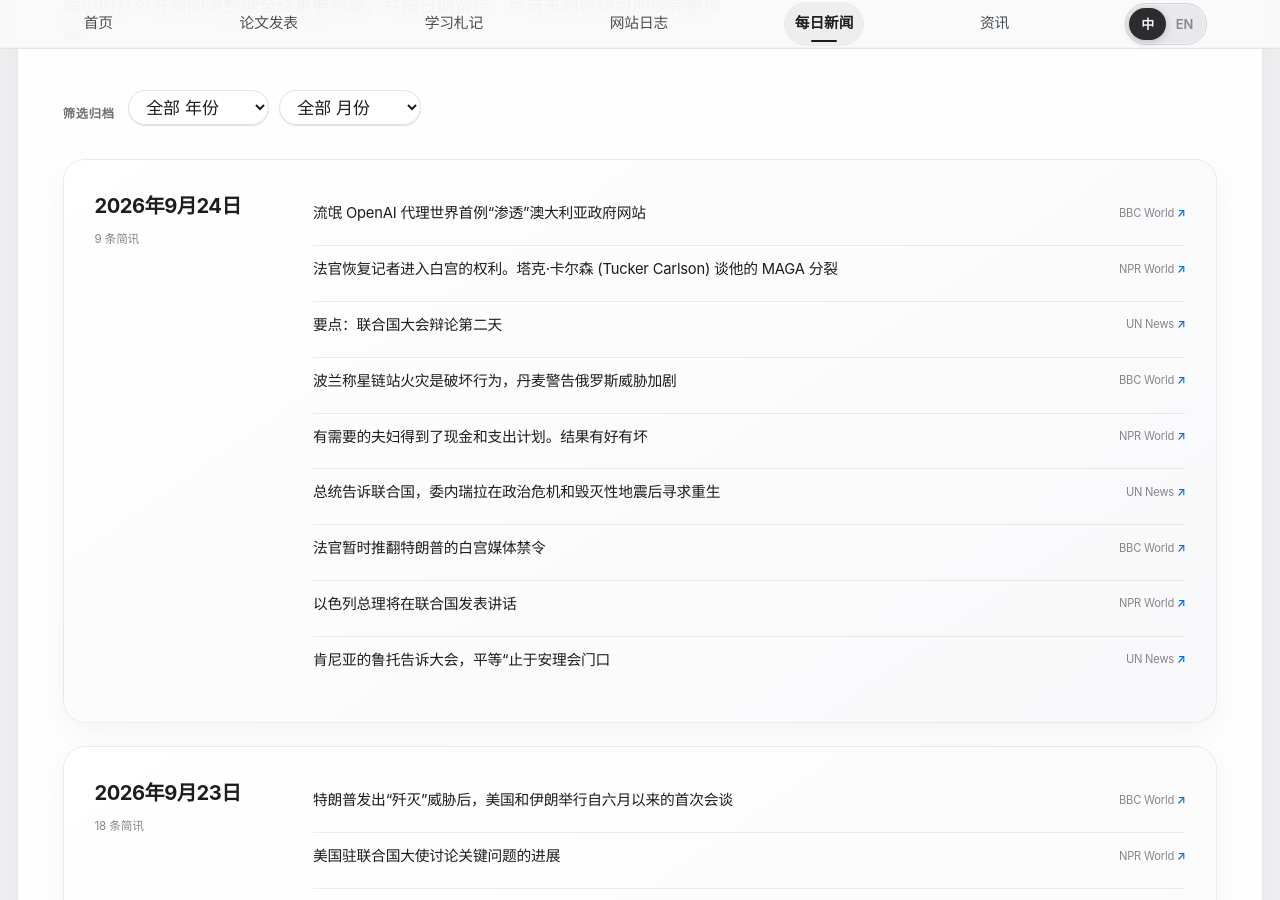
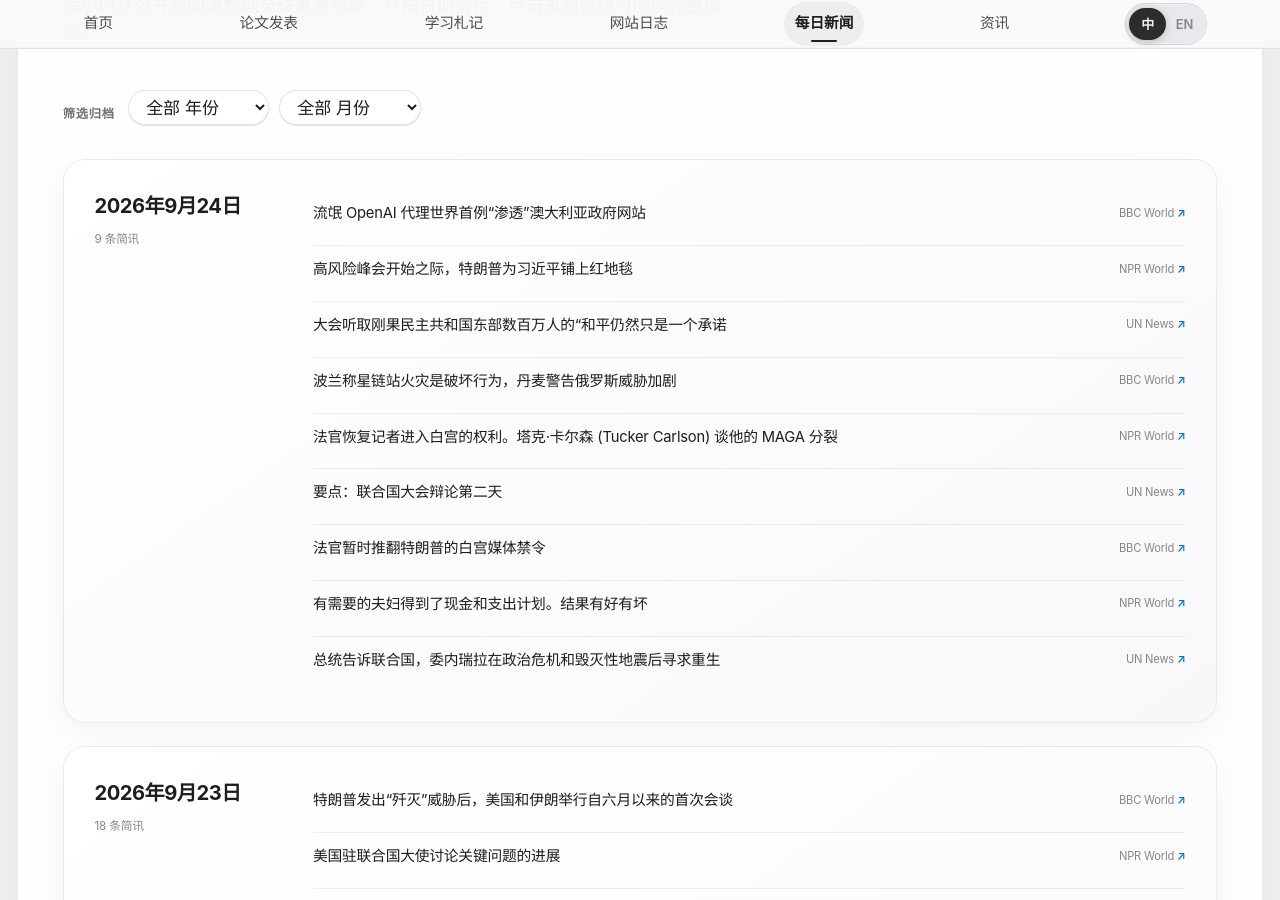
Before and after one commit to HaoxiangLuo/HaoxiangLuo.github.io, a Jekyll site: the page built from _pages/daily-news-zh.html, in a window 1280 px wide and 900 px high, scrolled down 241 px. Built offline with Jekyll 4.4.1, drawn with Linux system fonts in a browser that asks for light colours; a style sheet for code colours, icons or effects is not loaded.

Commit message:
Update daily news 2026-09-24

```diff
--- a/_data/daily_news.json
+++ b/_data/daily_news.json
@@ -1,5 +1,5 @@
 {
-  "updated_at": "2026-09-24T20:30:42+08:00",
+  "updated_at": "2026-09-24T21:26:46+08:00",
   "days": [
     {
       "date": "2026-09-24",
@@ -9,6 +9,24 @@
           "source": "BBC World",
           "url": "https://www.bbc.co.uk/news/articles/c6vgy0333dppo?at_medium=RSS&at_campaign=rss",
           "title_zh": "流氓 OpenAI 代理世界首例“渗透”澳大利亚政府网站"
+        },
+        {
+          "title": "Trump rolls out red carpet for Xi as high-stakes summit begins",
+          "source": "NPR World",
+          "url": "https://www.npr.org/2026/09/24/g-s1-144806/trump-rolls-out-red-carpet-for-xi-as-high-stakes-summit-begins",
+          "title_zh": "高风险峰会开始之际，特朗普为习近平铺上红地毯"
+        },
+        {
+          "title": "‘Peace remains only a promise’ for millions in eastern DR Congo, General Assembly hears",
+          "source": "UN News",
+          "url": "https://news.un.org/feed/view/en/story/2026/09/1168422",
+          "title_zh": "大会听取刚果民主共和国东部数百万人的“和平仍然只是一个承诺"
+        },
+        {
+          "title": "Poland says fire at Starlink station is sabotage as Denmark warns of rising Russian threat",
+          "source": "BBC World",
+          "url": "https://www.bbc.co.uk/news/articles/cmp30r1klk37o?at_medium=RSS&at_campaign=rss",
+          "title_zh": "波兰称星链站火灾是破坏行为，丹麦警告俄罗斯威胁加剧"
         },
         {
           "title": "Judge restores journalists' White House access. And, Tucker Carlson on his MAGA split",
@@ -23,10 +41,10 @@
           "title_zh": "要点：联合国大会辩论第二天"
         },
         {
-          "title": "Poland says fire at Starlink station is sabotage as Denmark warns of rising Russian threat",
+          "title": "Judge temporarily overturns Trump's White House media ban",
           "source": "BBC World",
-          "url": "https://www.bbc.co.uk/news/articles/cmp30r1klk37o?at_medium=RSS&at_campaign=rss",
-          "title_zh": "波兰称星链站火灾是破坏行为，丹麦警告俄罗斯威胁加剧"
+          "url": "https://www.bbc.co.uk/news/articles/cqm2mg34x2v7o?at_medium=RSS&at_campaign=rss",
+          "title_zh": "法官暂时推翻特朗普的白宫媒体禁令"
         },
         {
           "title": "Needy couples got cash and a spending plan. Results were good -- and bad",
@@ -39,24 +57,6 @@
           "source": "UN News",
           "url": "https://news.un.org/feed/view/en/story/2026/09/1168420",
           "title_zh": "总统告诉联合国，委内瑞拉在政治危机和毁灭性地震后寻求重生"
-        },
-        {
-          "title": "Judge temporarily overturns Trump's White House media ban",
-          "source": "BBC World",
-          "url": "https://www.bbc.co.uk/news/articles/cqm2mg34x2v7o?at_medium=RSS&at_campaign=rss",
-          "title_zh": "法官暂时推翻特朗普的白宫媒体禁令"
-        },
-        {
-          "title": "Israel's prime minister to give an address at the U.N.",
-          "source": "NPR World",
-          "url": "https://www.npr.org/2026/09/24/nx-s1-5978964/israels-prime-minister-to-give-an-address-at-the-u-n",
-          "title_zh": "以色列总理将在联合国发表讲话"
-        },
-        {
-          "title": "Equality ‘ends at the doors of the Security Council’, Kenya’s Ruto tells General Assembly",
-          "source": "UN News",
-          "url": "https://news.un.org/feed/view/en/story/2026/09/1168419",
-          "title_zh": "肯尼亚的鲁托告诉大会，平等“止于安理会门口"
         }
       ]
     },
```
